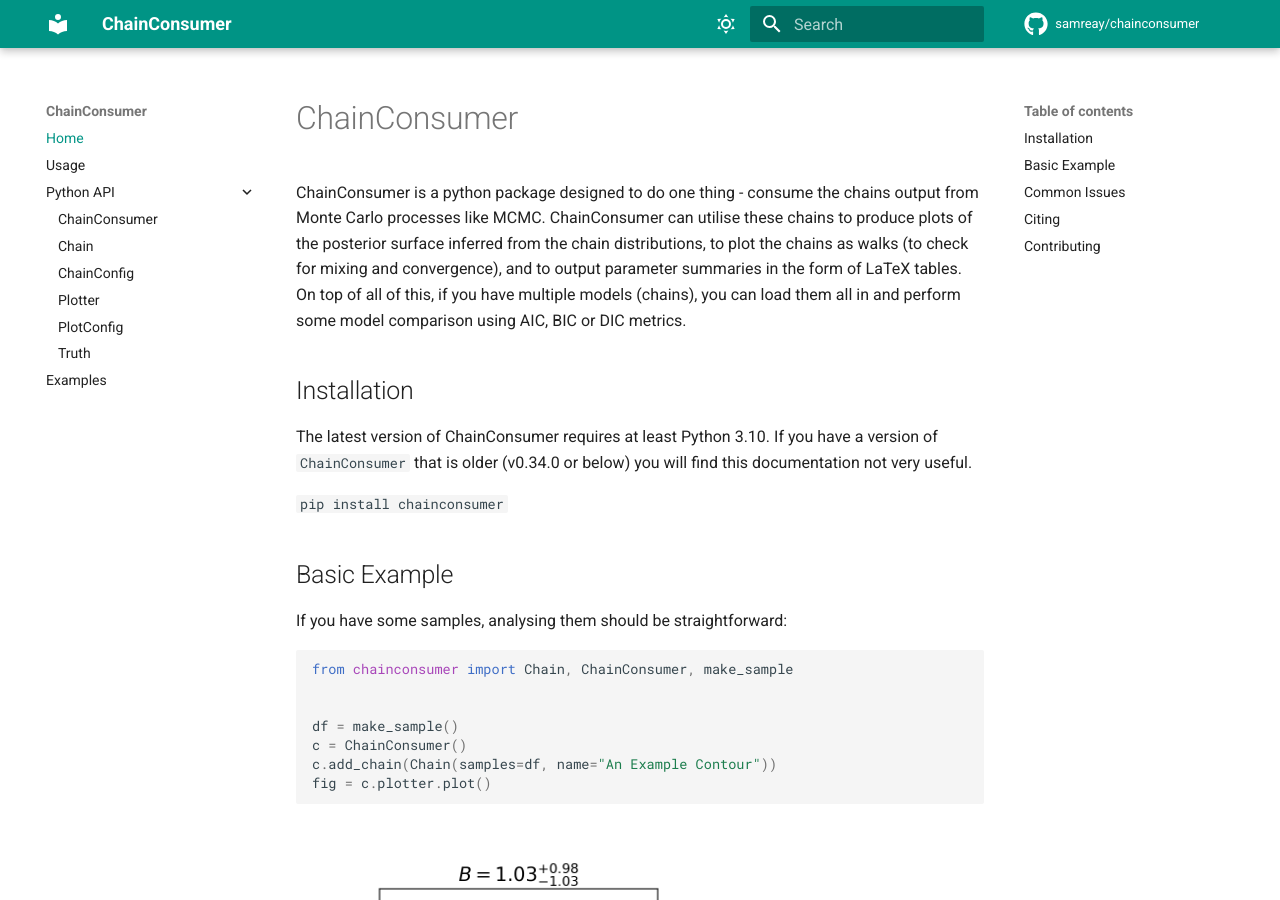
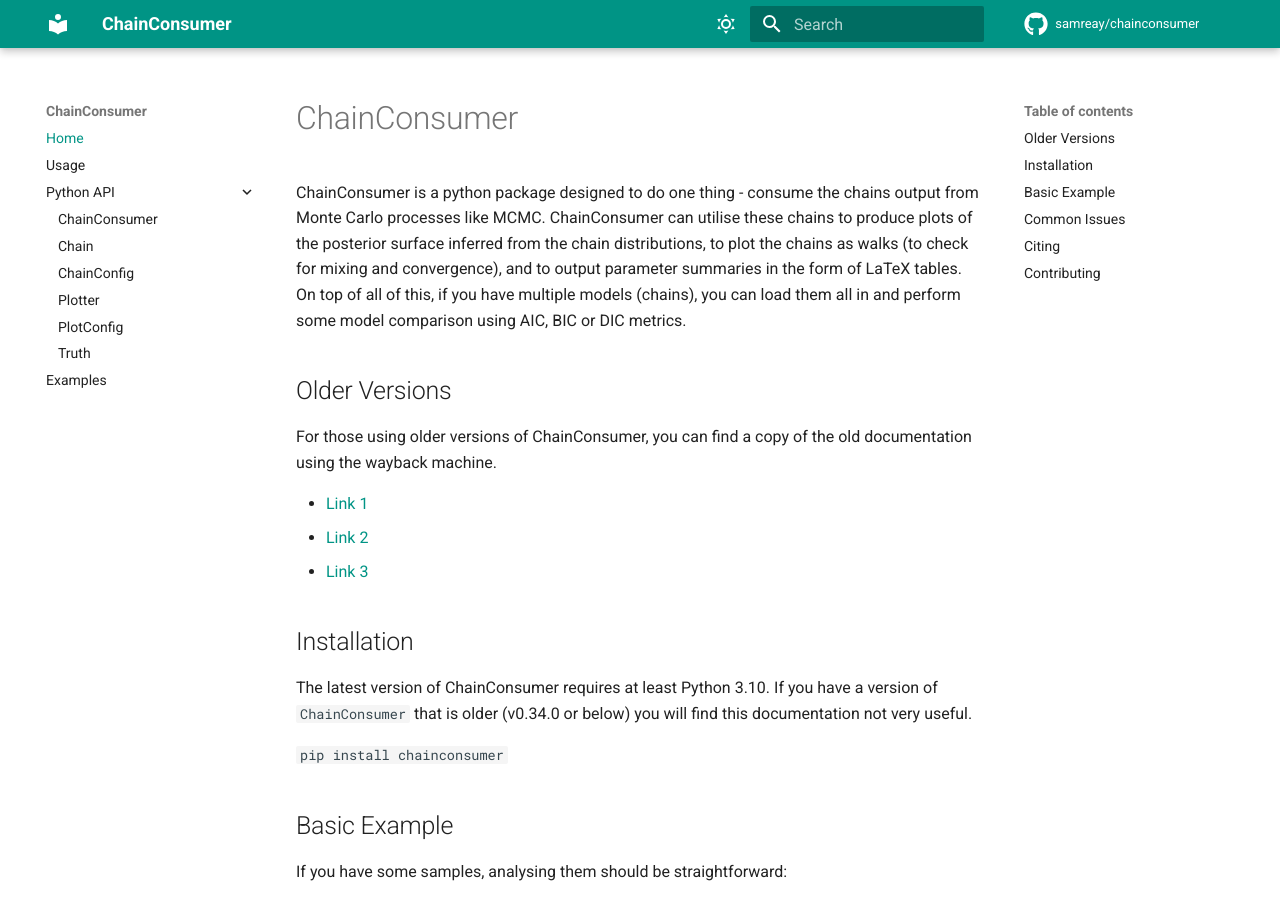
Before and after one commit to Samreay/ChainConsumer, an MkDocs documentation site: the page built from docs/index.md, in a window 1280 px wide and 900 px high. Built offline with MkDocs 1.6.1 and Material for MkDocs 9.7.7, drawn with Linux system fonts in a browser that asks for light colours; comment, search, counter and statistics services are not loaded.

Commit message:
Adding links to older documentation

```diff
--- a/docs/index.md
+++ b/docs/index.md
@@ -2,6 +2,14 @@
 
 
 ChainConsumer is a python package designed to do one thing - consume the chains output from Monte Carlo processes like MCMC. ChainConsumer can utilise these chains to produce plots of the posterior surface inferred from the chain distributions, to plot the chains as walks (to check for mixing and convergence), and to output parameter summaries in the form of LaTeX tables. On top of all of this, if you have multiple models (chains), you can load them all in and perform some model comparison using AIC, BIC or DIC metrics.
+
+## Older Versions
+
+For those using older versions of ChainConsumer, you can find a copy of the old documentation using the wayback machine.
+
+* [Link 1](https://web.archive.org/web/20220616191528/https://samreay.github.io/ChainConsumer/)
+* [Link 2](https://web.archive.org/web/20220327090418/https://samreay.github.io/ChainConsumer/)
+* [Link 3](https://web.archive.org/web/20220816010459/https://samreay.github.io/ChainConsumer/)
 
 ## Installation
 
```
